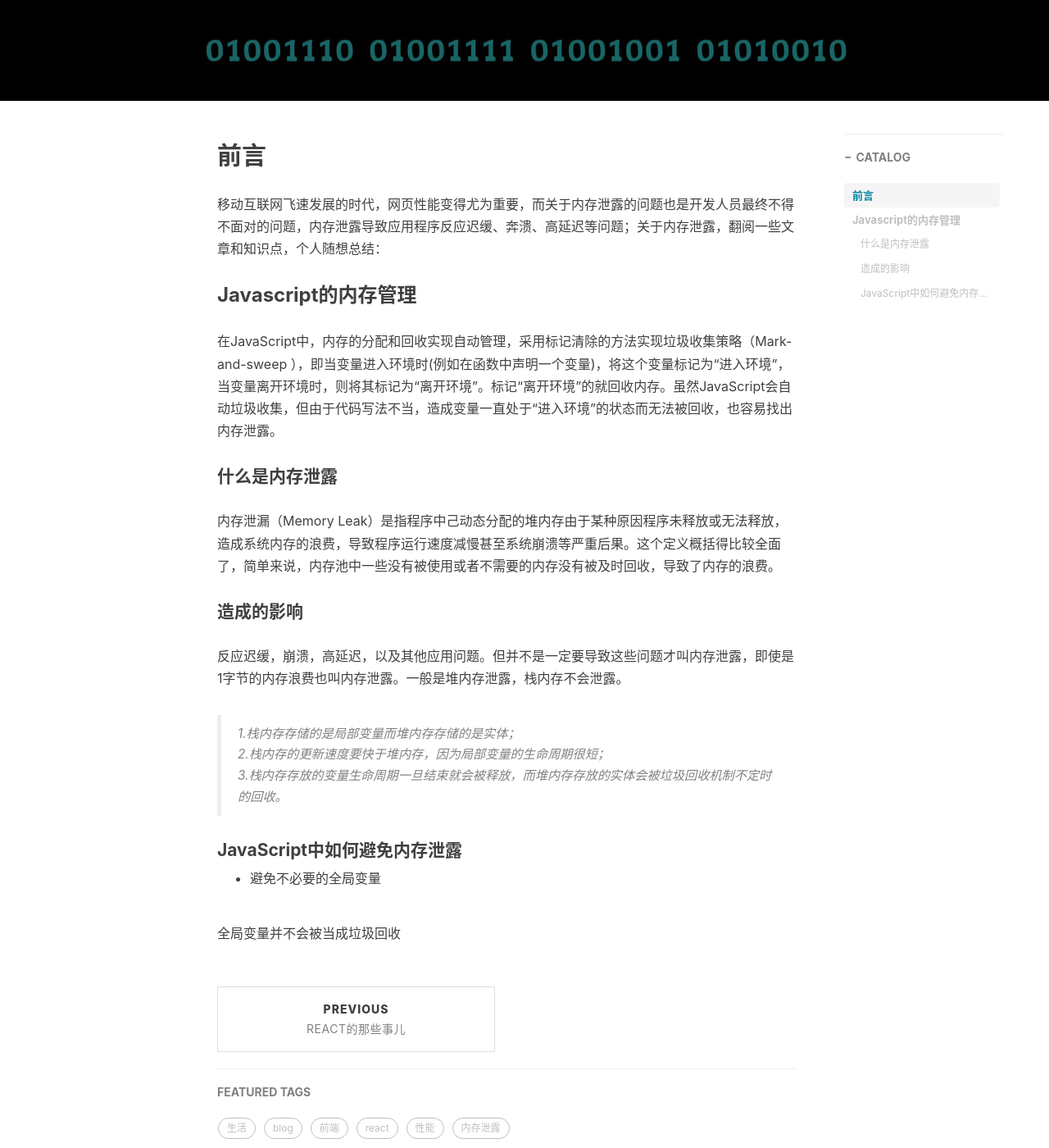
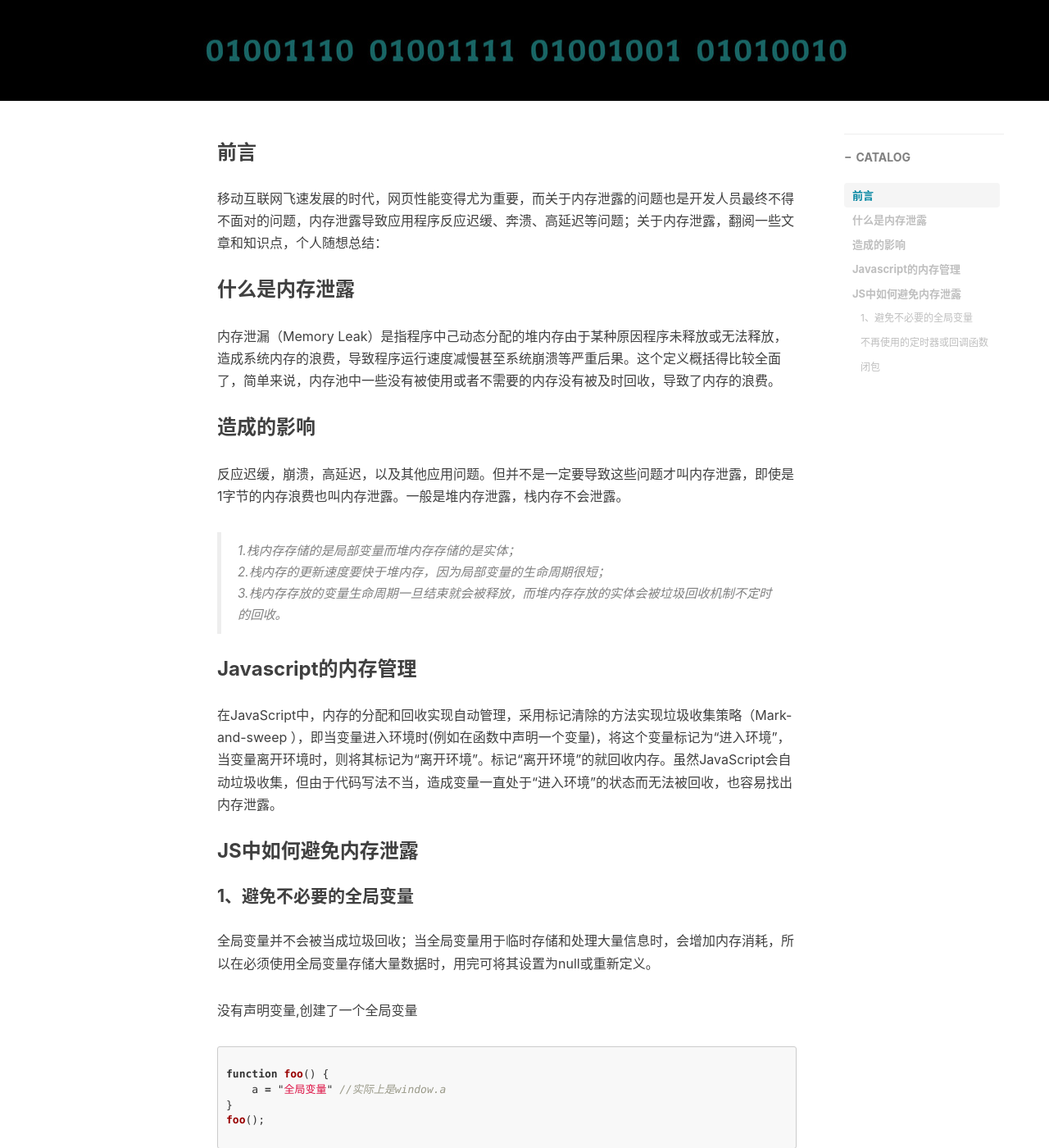
Before and after one commit to wumeilian/wumeilian.github.io, a Jekyll site: the page built from _posts/2018-07-11-memory-leak.md, in a window 1280 px wide and 1400 px high, scrolled down 334 px. Shown: the whole window at 82% size. Built offline with Jekyll 4.4.1, drawn with Linux system fonts in a browser that asks for light colours; nearby versions of some CDN libraries; comment, search, counter and statistics services are not loaded; some of the changed text lies outside the part shown.

Commit message:
补充博客

````diff
--- a/_posts/2018-07-11-memory-leak.md
+++ b/_posts/2018-07-11-memory-leak.md
@@ -13,19 +13,15 @@
     - 内存泄露
 ---
 
-## 前言
+### 前言
 
 移动互联网飞速发展的时代，网页性能变得尤为重要，而关于内存泄露的问题也是开发人员最终不得不面对的问题，内存泄露导致应用程序反应迟缓、奔溃、高延迟等问题；关于内存泄露，翻阅一些文章和知识点，个人随想总结：
 
-### Javascript的内存管理
-
-在JavaScript中，内存的分配和回收实现自动管理，采用标记清除的方法实现垃圾收集策略（Mark-and-sweep ），即当变量进入环境时(例如在函数中声明一个变量)，将这个变量标记为“进入环境”，当变量离开环境时，则将其标记为“离开环境”。标记“离开环境”的就回收内存。虽然JavaScript会自动垃圾收集，但由于代码写法不当，造成变量一直处于“进入环境”的状态而无法被回收，也容易找出内存泄露。
-
-#### 什么是内存泄露
+### 什么是内存泄露
 
 内存泄漏（Memory Leak）是指程序中己动态分配的堆内存由于某种原因程序未释放或无法释放，造成系统内存的浪费，导致程序运行速度减慢甚至系统崩溃等严重后果。这个定义概括得比较全面了，简单来说，内存池中一些没有被使用或者不需要的内存没有被及时回收，导致了内存的浪费。
 
-#### 造成的影响
+### 造成的影响
 
 反应迟缓，崩溃，高延迟，以及其他应用问题。但并不是一定要导致这些问题才叫内存泄露，即使是1字节的内存浪费也叫内存泄露。一般是堆内存泄露，栈内存不会泄露。
 
@@ -33,8 +29,53 @@
 > 2.栈内存的更新速度要快于堆内存，因为局部变量的生命周期很短；
 > 3.栈内存存放的变量生命周期一旦结束就会被释放，而堆内存存放的实体会被垃圾回收机制不定时的回收。
 
-#### JavaScript中如何避免内存泄露
+### Javascript的内存管理
 
-* 避免不必要的全局变量
+在JavaScript中，内存的分配和回收实现自动管理，采用标记清除的方法实现垃圾收集策略（Mark-and-sweep ），即当变量进入环境时(例如在函数中声明一个变量)，将这个变量标记为“进入环境”，当变量离开环境时，则将其标记为“离开环境”。标记“离开环境”的就回收内存。虽然JavaScript会自动垃圾收集，但由于代码写法不当，造成变量一直处于“进入环境”的状态而无法被回收，也容易找出内存泄露。
 
-全局变量并不会被当成垃圾回收
+### JS中如何避免内存泄露
+
+#### 1、避免不必要的全局变量
+
+全局变量并不会被当成垃圾回收；当全局变量用于临时存储和处理大量信息时，会增加内存消耗，所以在必须使用全局变量存储大量数据时，用完可将其设置为null或重新定义。
+
+没有声明变量,创建了一个全局变量
+
+```js
+
+function foo() {
+    a = "全局变量" //实际上是window.a
+}
+foo();
+
+```
+
+由this创建的意外全局变量
+
+```js
+
+function bar() {
+    this.b = "this指向全局变量" //这里this指向了全局对象window
+}
+bar();
+
+```
+
+解决办法：注意变量的声明和this的使用；或者可以在函数内使用严格模式;
+
+```js
+
+function foo() {
+    "use strict"
+    a = "报错" //这里会提示a is not undefined
+    this.b = "this指向undefined"
+}
+foo()
+
+```
+
+也可以手动释放全局变量的内存 `window.a = undefined` `delete window.a`
+
+#### 不再使用的定时器或回调函数
+
+#### 闭包
````
